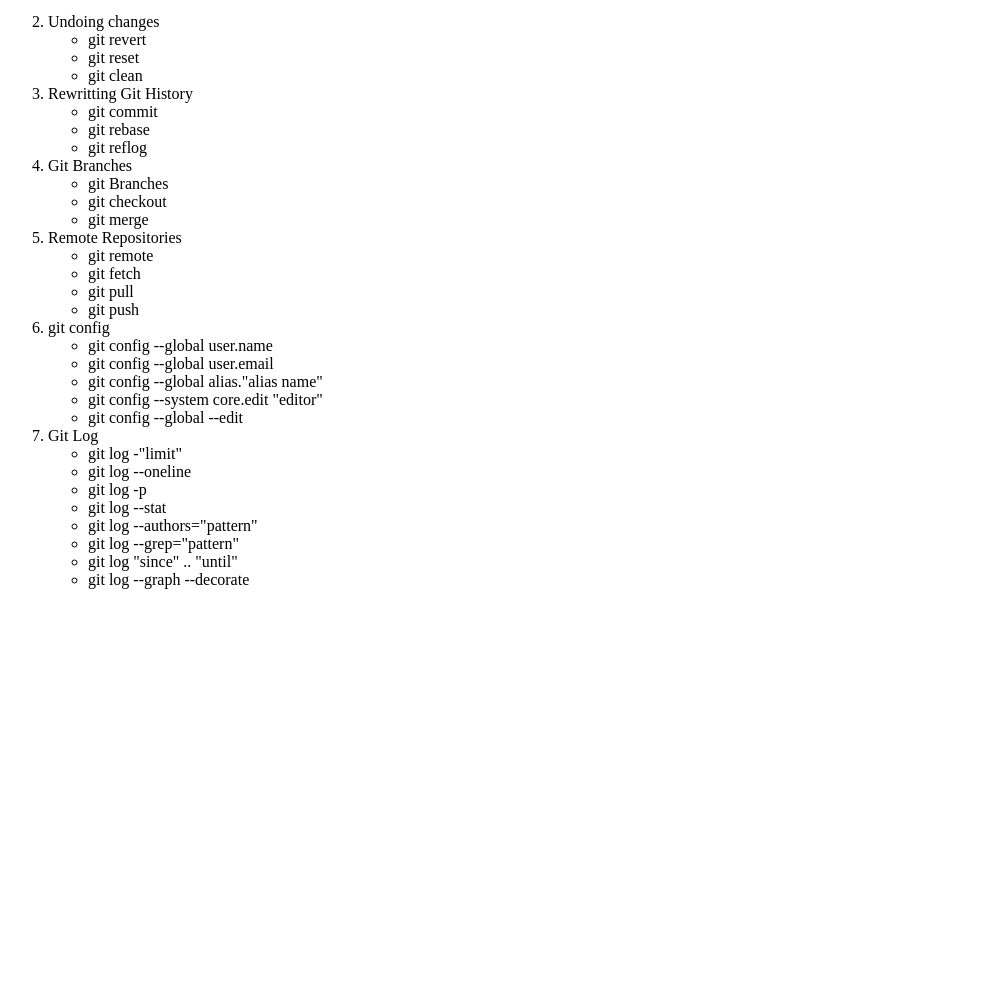
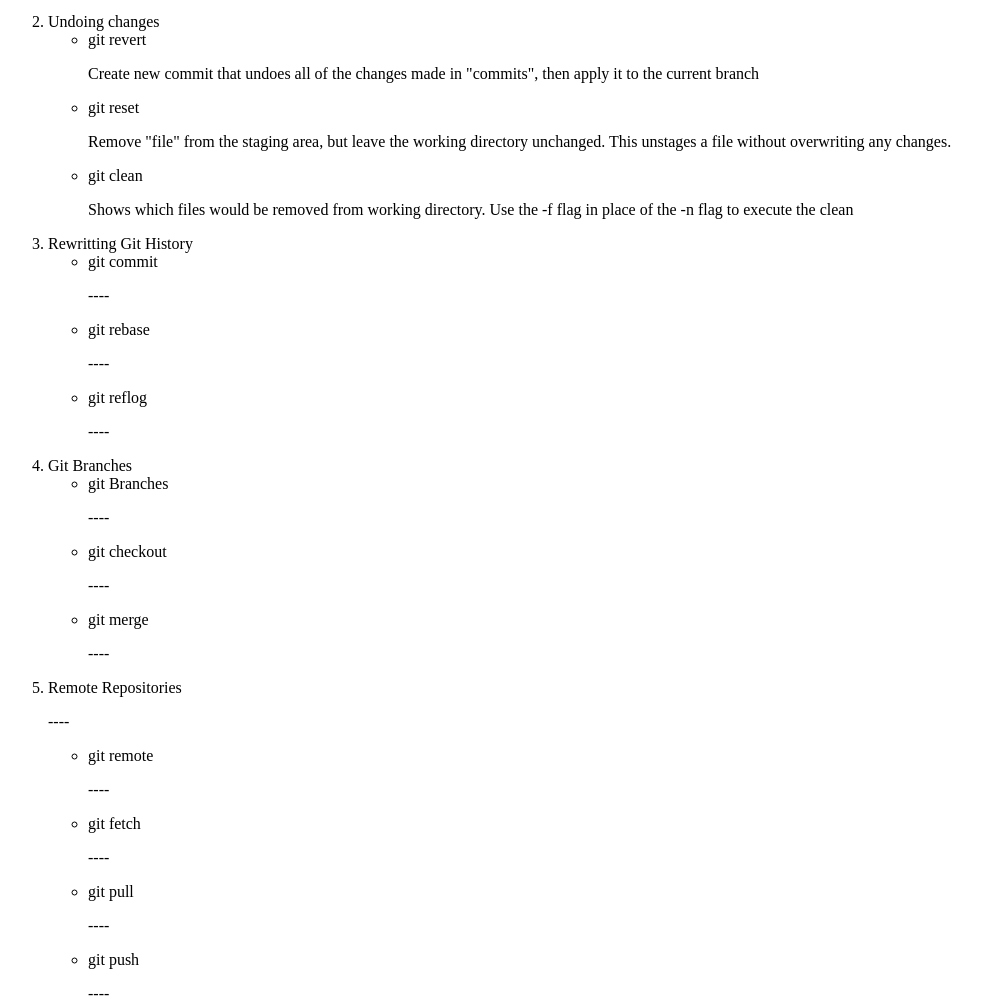
Before and after one commit to PROG-FET/HTML5, a plain HTML site: page index.html in a window 1280 px wide. Shown: the part 702-1708 px from the top of the page, without its empty margins (0-982 px from the left). Before the commit the page ends 1307 px from the top, so only its background shows below. Drawn offline with Linux system fonts and the light colour scheme.

Commit message:
added data on index

```diff
--- a/index.html
+++ b/index.html
@@ -18,28 +18,28 @@
     </ul>
     <li>Undoing changes</li>
     <ul>
-        <li>git revert</li>
-        <li>git reset</li>
-        <li>git clean</li>
+        <li>git revert</li><P>Create new commit that undoes all of the changes made in "commits", then apply it to the current branch </P>
+        <li>git reset</li> <P>Remove "file" from the staging area, but leave the working directory unchanged. This unstages a file without overwriting any changes.</P>
+        <li>git clean</li> <p>Shows which files would be removed from working directory. Use the -f flag in place of the -n flag to execute the clean</p>
     </ul>
     <li>Rewritting Git History</li>
     <ul>
-        <li>git commit</li>
-        <li>git rebase</li>
-        <li>git reflog</li>
+        <li>git commit</li><p>----</p>
+        <li>git rebase</li><p>----</p>
+        <li>git reflog</li><p>----</p>
     </ul>
     <li>Git Branches</li>
     <ul>
-        <li>git Branches</li>
-        <li>git checkout </li>
-        <li>git merge</li>
+        <li>git Branches</li><p>----</p>
+        <li>git checkout </li><p>----</p>
+        <li>git merge</li><p>----</p>
     </ul>
-    <li>Remote Repositories</li>
+    <li>Remote Repositories</li><p>----</p>
     <ul>
-        <li>git remote</li>
-        <li>git fetch</li>
-        <li>git pull</li>
-        <li>git push</li>
+        <li>git remote</li><p>----</p>
+        <li>git fetch</li><p>----</p>
+        <li>git pull</li><p>----</p>
+        <li>git push</li><p>----</p>
     </ul>
     <li>git config</li>
     <ul>
```
